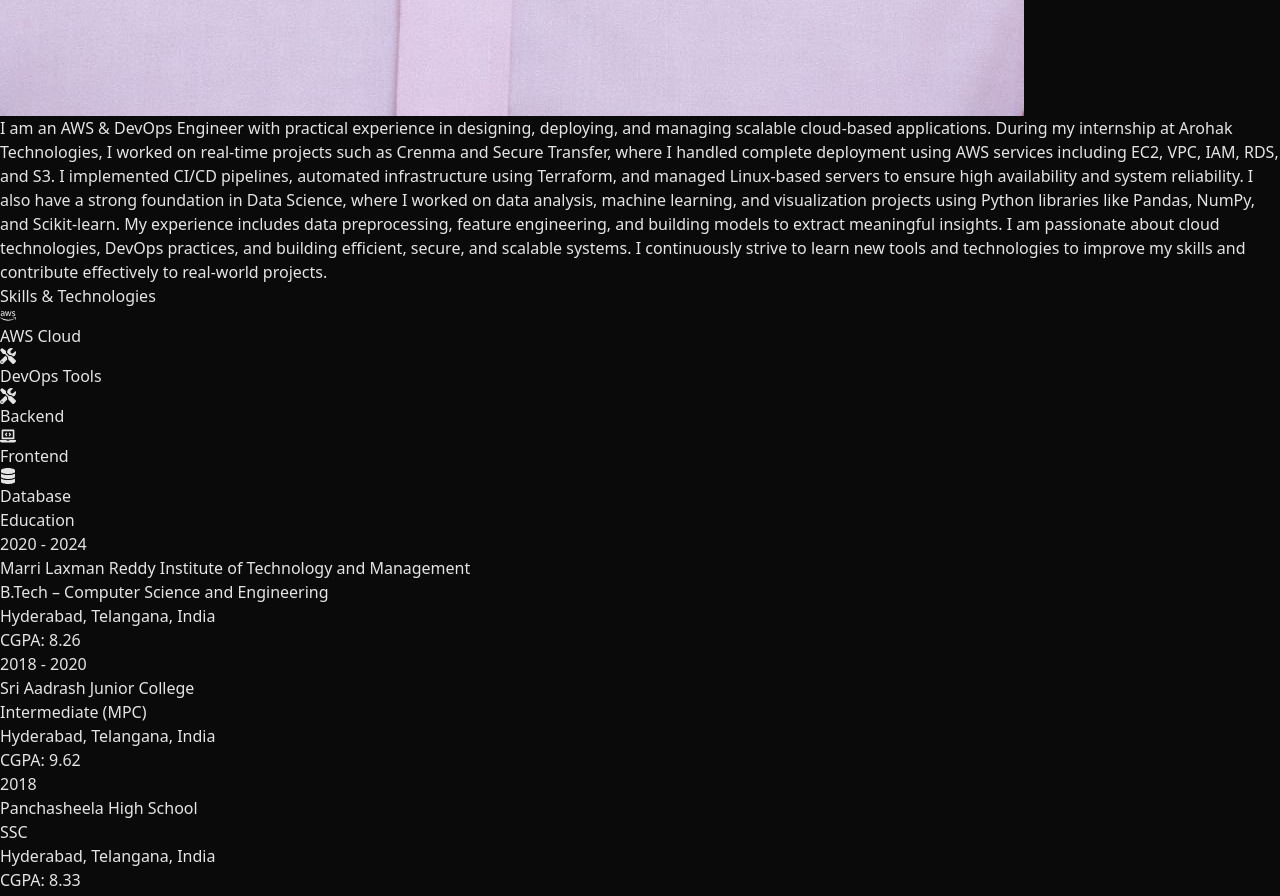
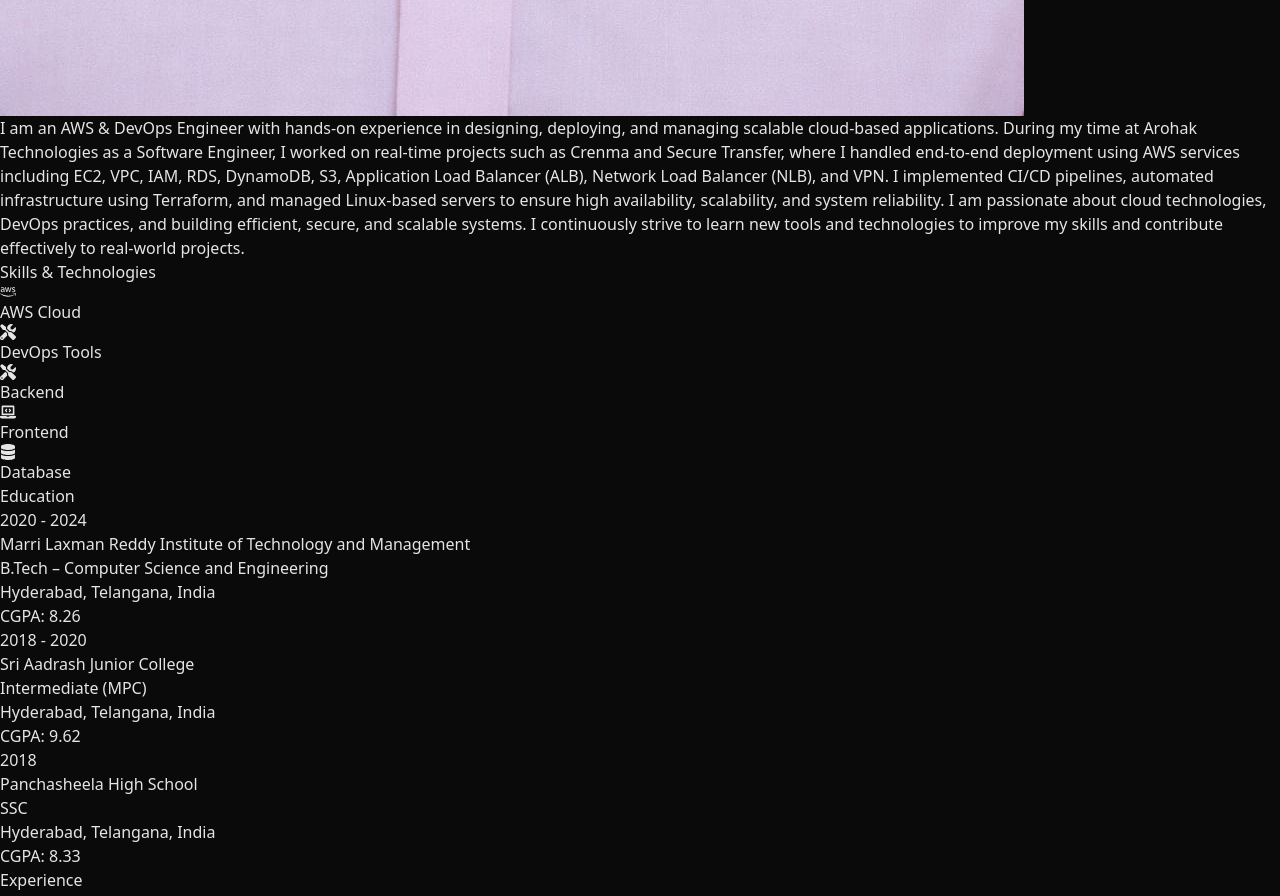
Before and after one commit to Ajaykarre563/My_Portfolio, a React (Vite) app: page /#/ in a window 1280 px wide. Shown: the part 3300-4196 px from the top of the page. Built offline with nearby package versions, Linux system fonts and the light colour scheme.

Commit message:
Updated port tasks

```diff
--- a/src/data.ts
+++ b/src/data.ts
@@ -5,14 +5,11 @@
 
 
 /* ABOUT SECTION */
-export const ABOUT_TEXT = `I am an AWS & DevOps Engineer with practical experience in designing, deploying, and managing scalable cloud-based applications.
+export const ABOUT_TEXT = `I am an AWS & DevOps Engineer with hands-on experience in designing, deploying, and managing scalable cloud-based applications.
 
-During my internship at Arohak Technologies, I worked on real-time projects such as Crenma and Secure Transfer, where I handled complete deployment using AWS services including EC2, VPC, IAM, RDS, and S3. I implemented CI/CD pipelines, automated infrastructure using Terraform, and managed Linux-based servers to ensure high availability and system reliability.
-
-I also have a strong foundation in Data Science, where I worked on data analysis, machine learning, and visualization projects using Python libraries like Pandas, NumPy, and Scikit-learn. My experience includes data preprocessing, feature engineering, and building models to extract meaningful insights.
+During my time at Arohak Technologies as a Software Engineer, I worked on real-time projects such as Crenma and Secure Transfer, where I handled end-to-end deployment using AWS services including EC2, VPC, IAM, RDS, DynamoDB, S3, Application Load Balancer (ALB), Network Load Balancer (NLB), and VPN. I implemented CI/CD pipelines, automated infrastructure using Terraform, and managed Linux-based servers to ensure high availability, scalability, and system reliability.
 
 I am passionate about cloud technologies, DevOps practices, and building efficient, secure, and scalable systems. I continuously strive to learn new tools and technologies to improve my skills and contribute effectively to real-world projects.`;
-
 
 /* EDUCATION */
 export const EDUCATION = [
```
